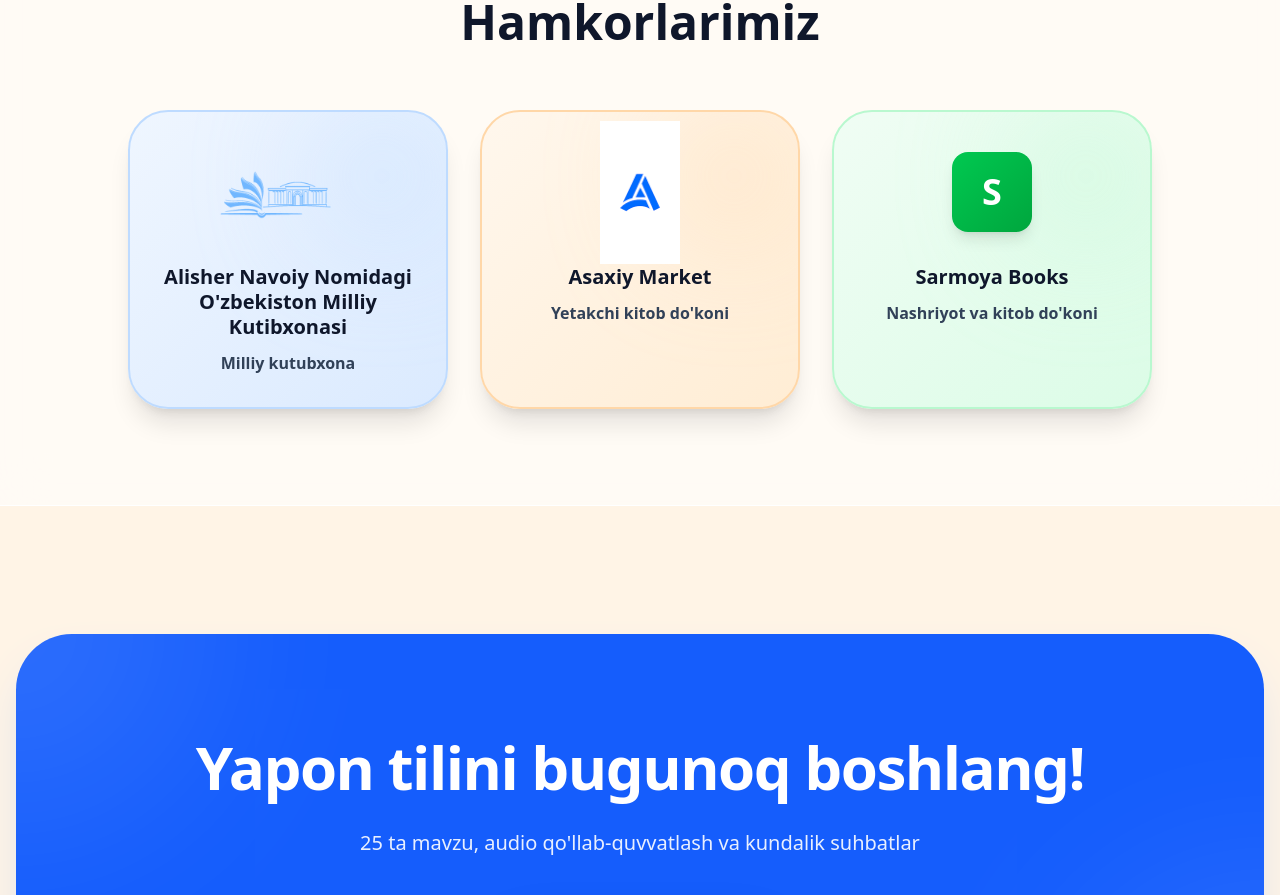
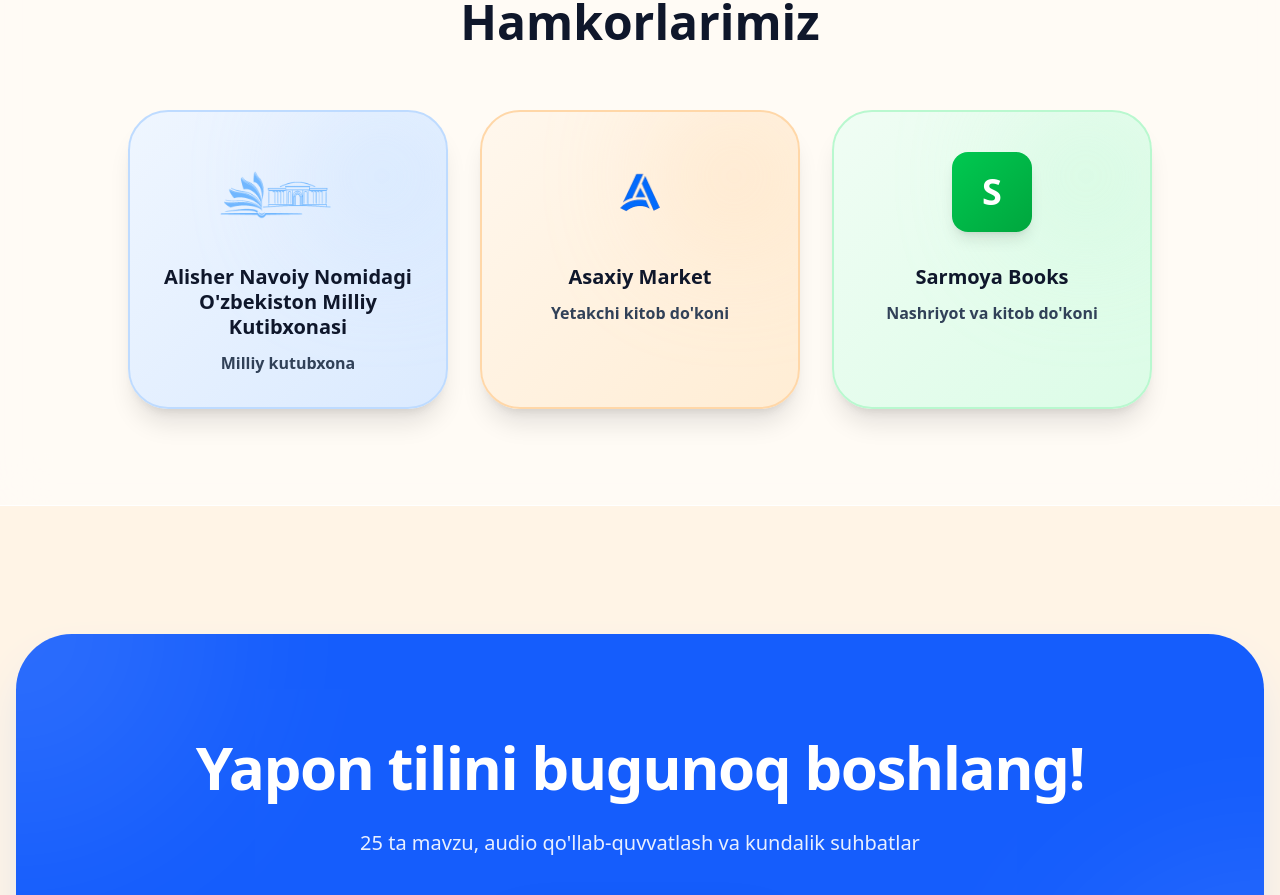
Before and after one commit to MasharipovErgashboy/suacademy-frontend, a Next.js app: page /ebooks in a window 1280 px wide. Shown: the part 2360-3255 px from the top of the page. Built offline with nearby package versions, Linux system fonts and the light colour scheme.

Commit message:
feat: update Asaxiy logo to v2

```diff
--- a/app/ebooks/page.tsx
+++ b/app/ebooks/page.tsx
@@ -287,7 +287,7 @@
                                 <div className="relative z-10">
                                     <div className="mb-6 flex items-center justify-center h-24">
                                         <Image
-                                            src="/asaxiy-logo.png"
+                                            src="/asaxiy-logo-v2.png"
                                             alt="Asaxiy Market Logo"
                                             width={80}
                                             height={96}
```
Also changed, not shown: public/asaxiy-logo-v2.png (added).
